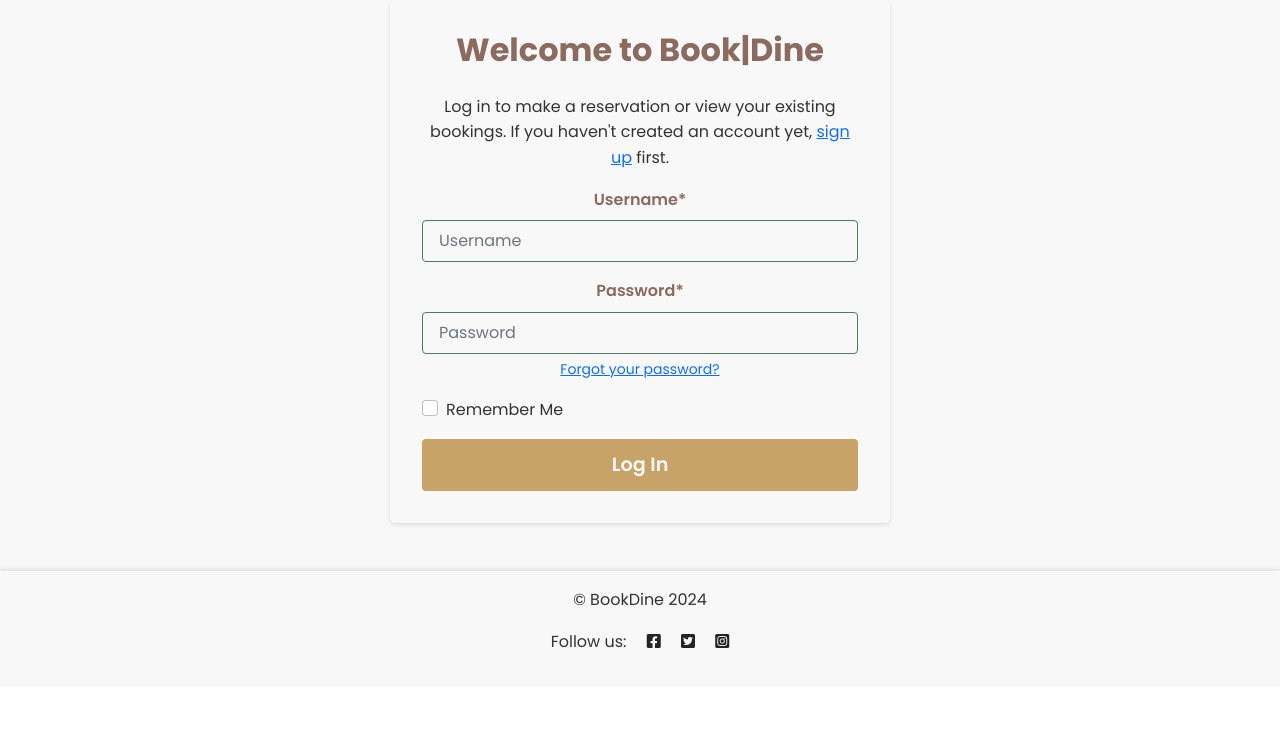
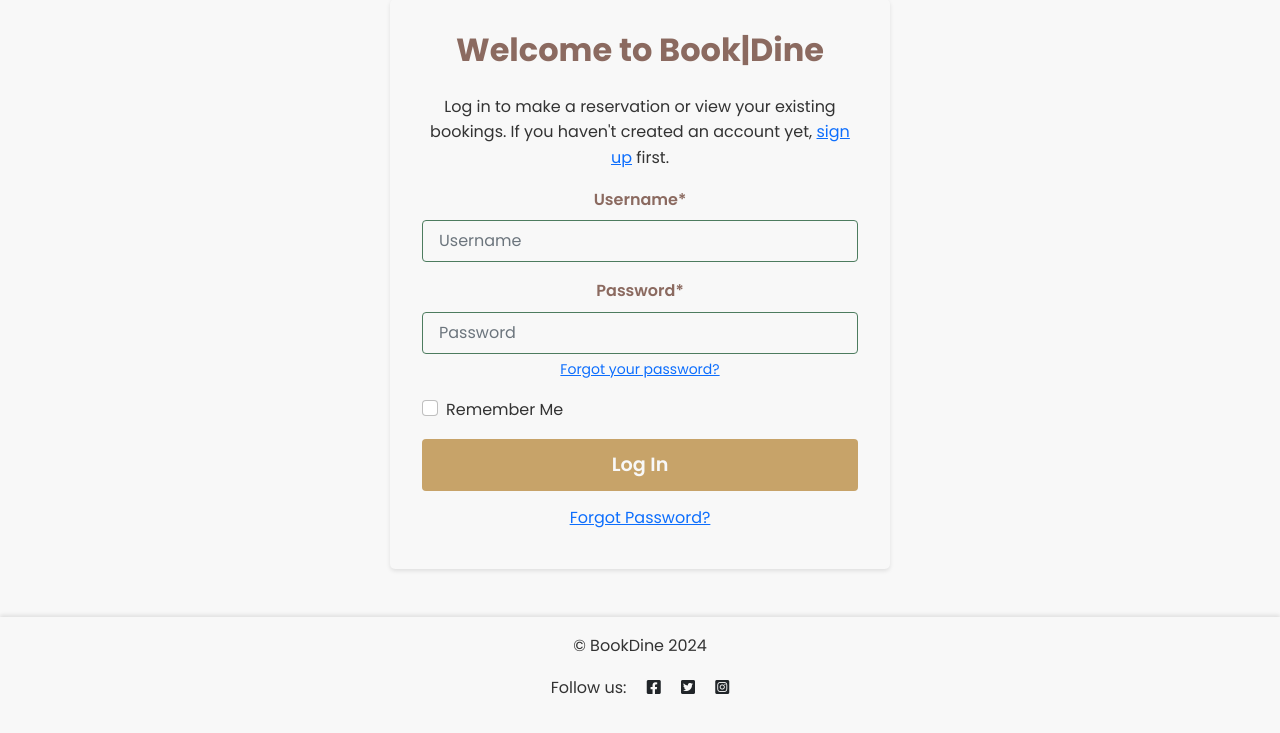
Before and after one commit to yosephdev/book-dine, a Django app: page /accounts/login/ in a window 1280 px wide. Shown: the part 113-846 px from the top of the page. Before the commit the page ends 800 px from the top, so only its background shows below. Run offline with Django 4.2, Linux system fonts and the light colour scheme; some libraries are stand-ins or nearby versions.

Commit message:
Add password reset link to accounts/login template

```diff
--- a/templates/account/login.html
+++ b/templates/account/login.html
@@ -34,6 +34,7 @@
                     {% endif %}
                     <div class="d-grid gap-2">
                         <button class="btn btn-primary" type="submit">{% trans "Log In" %}</button>
+                        <a href="{% url 'password_reset' %}" class="btn btn-link">{% trans "Forgot Password?" %}</a>
                     </div>
                 </form>
             </div>
```
